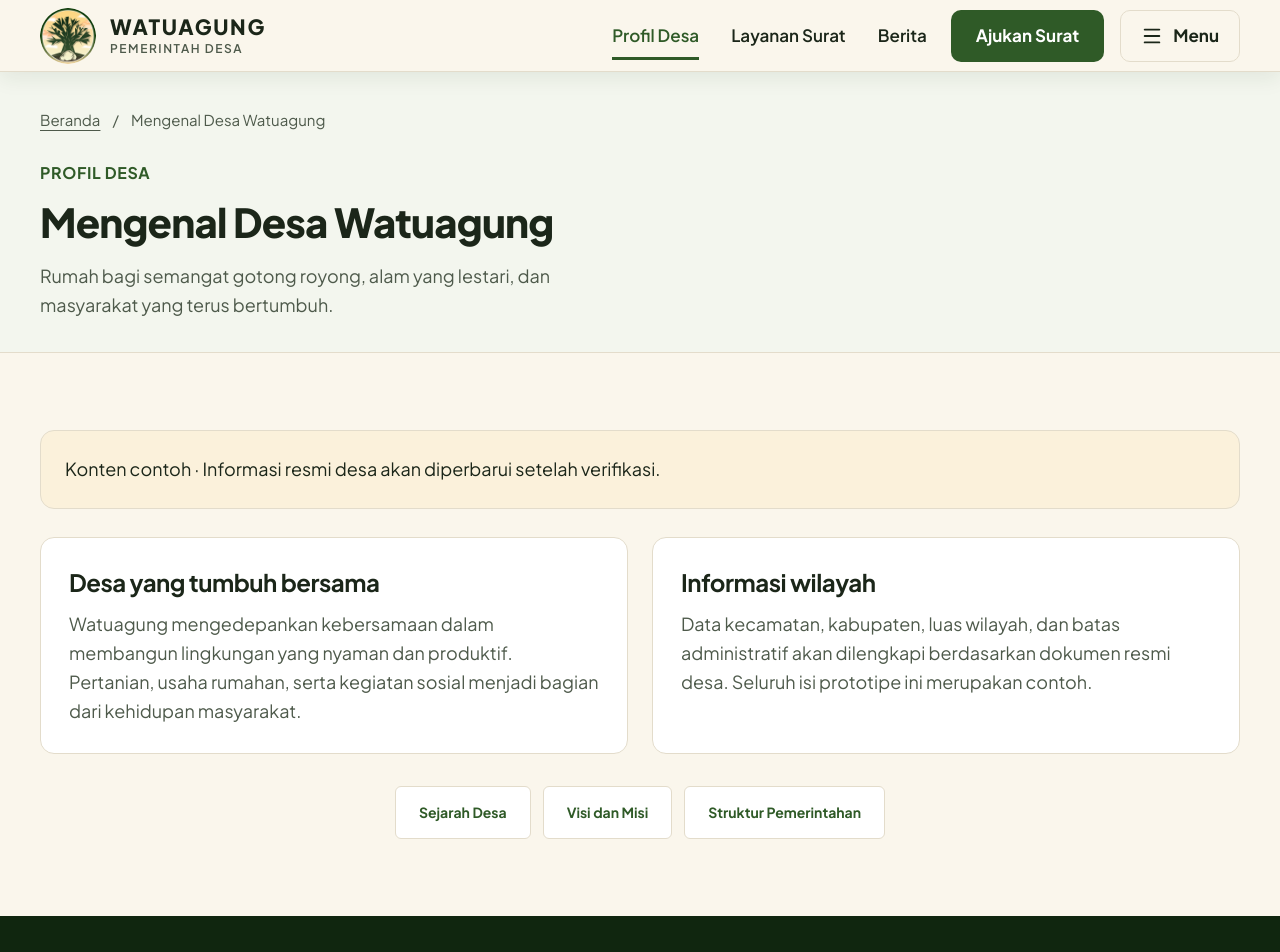
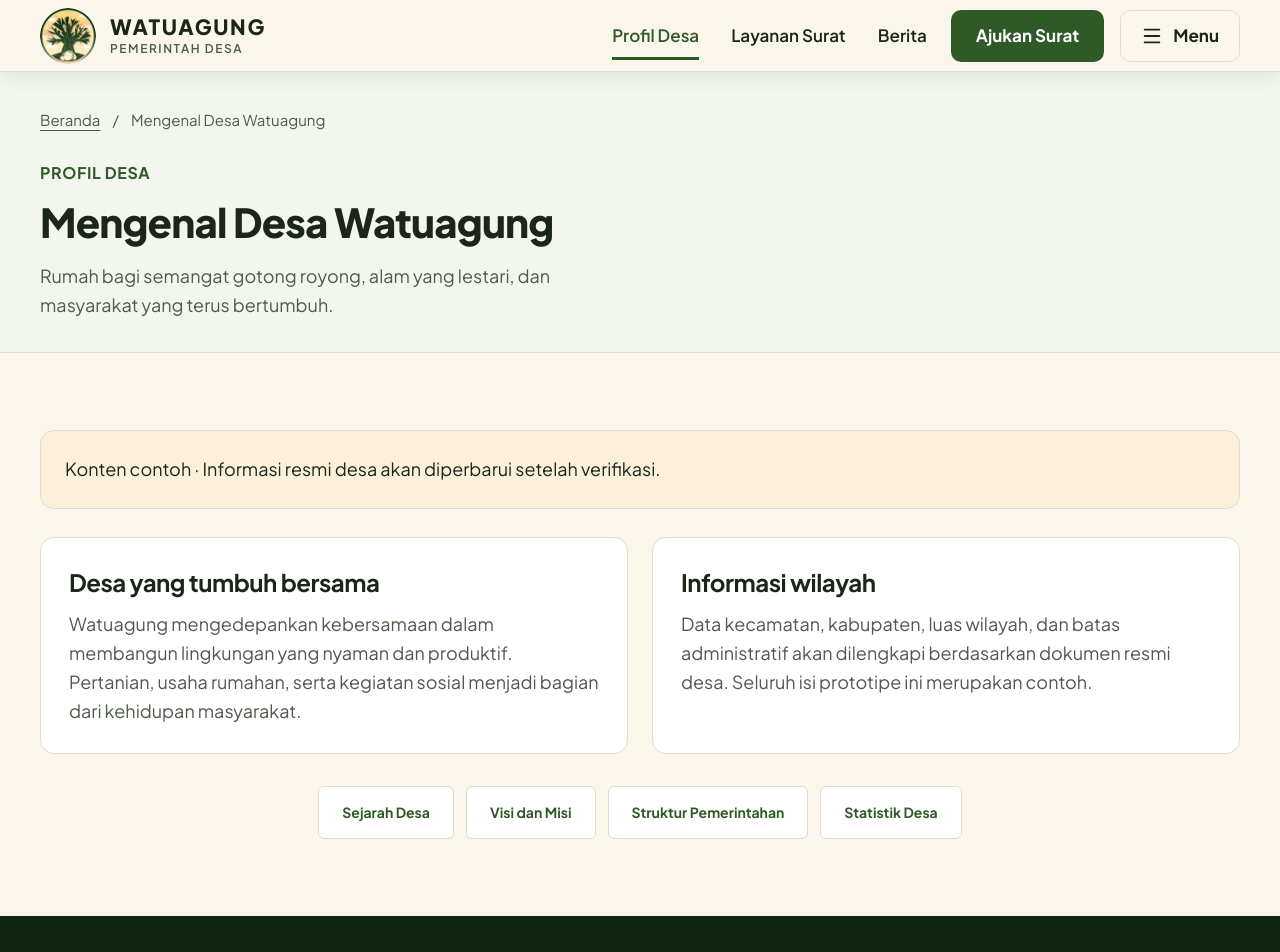
Before and after one commit to yann-gamedev/watuagung_zuma, a Next.js app: page /profil in a window 1280 px wide. Shown: the top 952 px of the page. Built offline with nearby package versions, Linux system fonts and the light colour scheme.

Commit message:
feat(ui): add statistics button to profile page

```diff
--- a/app/[slug]/page.tsx
+++ b/app/[slug]/page.tsx
@@ -81,6 +81,7 @@ export default async function Page({
               ["Sejarah Desa", "sejarah"],
               ["Visi dan Misi", "visi-misi"],
               ["Struktur Pemerintahan", "struktur-pemerintahan"],
+              ["Statistik Desa", "statistik"],
             ].map(([title, target]) => (
               <Link className="btn btn-secondary" href={"/" + target} key={target}>
                 {title}
```
Also changed, not shown: 1 other file (tests, documents, lock files or other folders).
